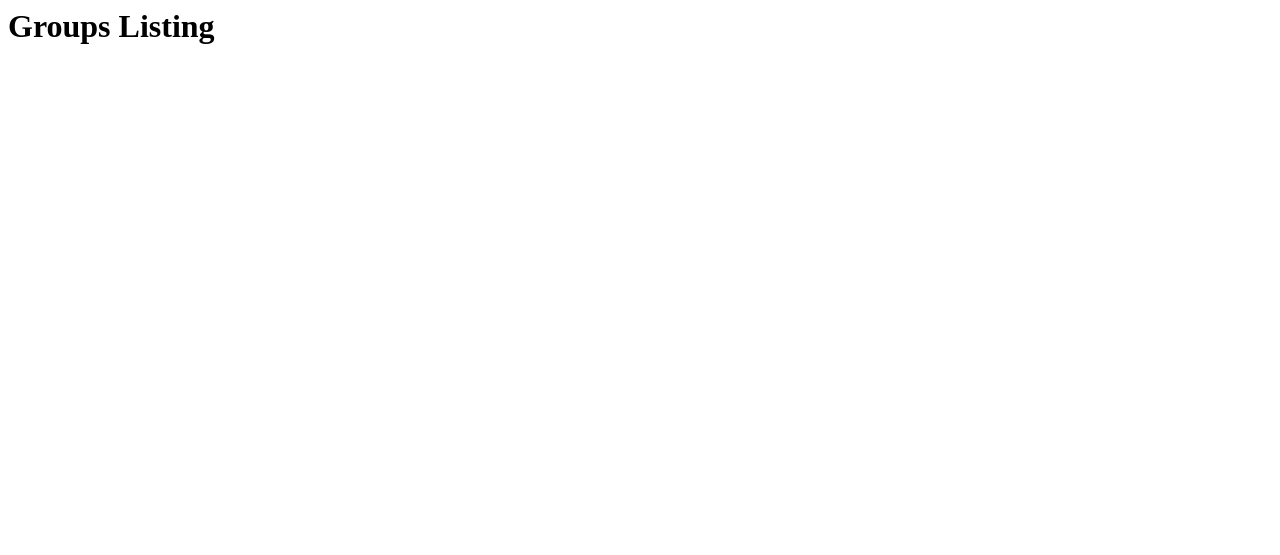
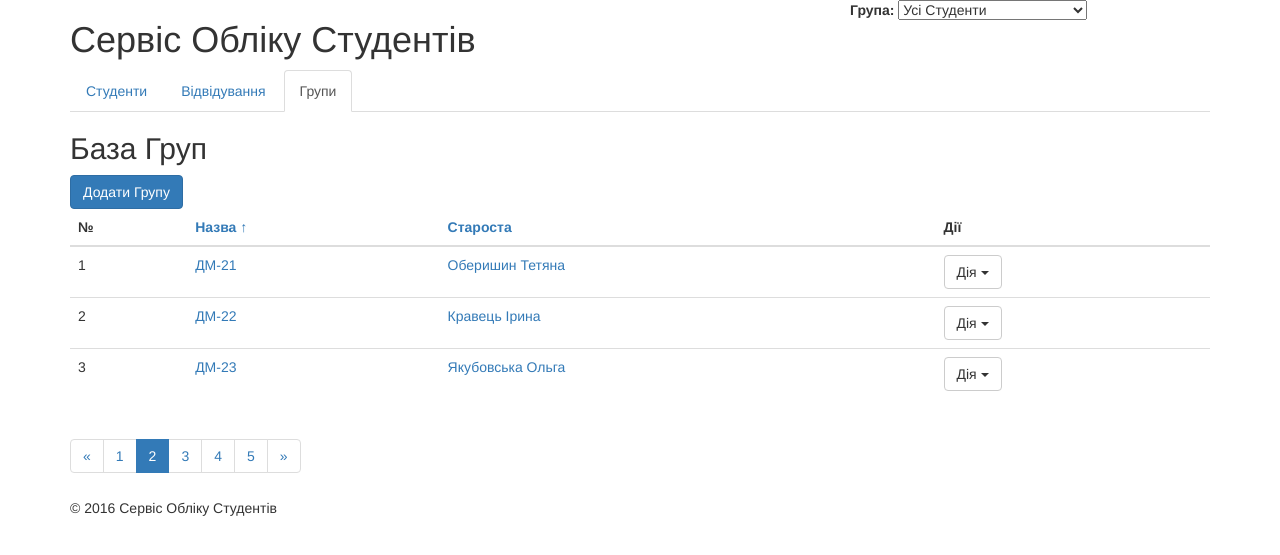
Before and after one commit to tanya85/studentsdb, a Django app: page /groups/ in a window 1280 px wide. Before the commit the part shown is almost empty. Shown: the top 555 px of the page. Run offline with Django 3.2, Linux system fonts and the light colour scheme; some libraries are stand-ins or nearby versions.

Commit message:
add some changes

```diff
--- a/students/templates/students/base.html
+++ b/students/templates/students/base.html
@@ -9,7 +9,7 @@
    <link rel="stylesheet"
         href="https://cdn.jsdelivr.net/bootstrap/3.3.0/css/bootstrap.min.css">
        <link rel="stylesheet"
-       href="{% static "css/main.css" %}">
+             href="{{ PORTAL_URL }}{% static "css/main.css" % }">
 {% block extra_css %}{% endblock extra_css %}
  </head>
  <body>
@@ -36,9 +36,9 @@
     <div class="row" id="sub-header">
       <div class="col-xs-12">
         <ul class="nav nav-tabs" role="tablist">
-           <li role="presentation" {% if request.path == '/' %}class ="active"{% endif %}><a href="{% url "home" %}">Студенти</a></li>
+          <li role="presentation" {% if request.path == '/' %}class="active"{% endif %}><a href="{% url "home" % } ">Студенти</a></li>
           <li role="presentation" {% if '/journal' in request.path %}class="active"{% endif %}><a href="/journal">Відвідування</a></li>
-           <li role="presentation" {% if '/groups' in request.path %}class="active"{% endif %}><a href="{% url "groups" %}">Групи</a></li>
+          <li role="presentation" {% if '/groups' in request.path %}class="active"{% endif %}><a href="{% url "groups" % } ">Групи</a></li>
         </ul>
       </div>
     </div>
@@ -52,15 +52,17 @@
 {% comment "Not used alert so far" %}
 <div class="alert alert-warning" role="alert">Status Update!</div>
 {% endcomment %}
+
 <h2>{% block title %}{% endblock title %}</h2>
     {% block content %}{% endblock content %}
 </div>
 </div>
 <!-- End Content Columns -->
+
 <!-- Start Footer -->
 <div class="row" id="footer">
   <div class="col-xs-12">
-&copy; 2015 Сервіс Обліку Студентів
+    &copy; 2016 Сервіс Обліку Студентів
   </div>
 </div>
 <!-- End Footer -->
--- a/students/templates/students/groups_list.html
+++ b/students/templates/students/groups_list.html
@@ -1,17 +1,22 @@
 {% extends "students/base.html" %}
 
-{% block meta_title %}Список Груп{% endblock meta_title %}
+{% load static from staticfiles %}
 
-{% block title %}Список Груп{% endblock title %}
+{% block meta_title %}Групи{% endblock meta_title %}
+
+{% block title %}База Груп{% endblock title %}
 
 {% block content %}
-<!-- Start Students Listing -->
-<table class="table">
+       <!-- Add Group Button -->
+<a class="btn btn-primary" href="{% url "groups_add" %}">Додати Групу</a>
+        <!-- Start Groups Listing -->
+        {% if groups %}
+        <table class="table" table-hover table-striped">
           <thead>
             <tr>
-         <th><a href="#">#</a></th>
+                <th>№</th>
 		<th><a href="#">Назва &uarr;</a></th>
-         <th><a href="#">Староста</a></th>
+		<th><a href="#">Староста</th>
                 <th>Дії</th>
             </tr>
           </thead>
@@ -19,17 +24,23 @@
             {% for group in groups %}
             <tr>
               <td>{{ forloop.counter }}</td>
-      <td><a href="{% url "groups_edit" group.id %}">{{ group.name }}</td>
-      <td><a href="{% url "students_edit" group.leader.id %}">{{ group.leader.name }}</td>
+              <td><a title="Редагувати" href="{% url "groups_edit" group.id %}">{{ group.name }}</a></td>
+	      <td><a title="Редагувати" href="{% url "students_edit" group.leader.id %}">{{ group.leader.name }}</a></td>
 	  <td>
-        <div class="btn-group">
-          <button type="button" class="btn btn-default dropdown-toggle"
-                  data-toggle="dropdown">Дія
+	<div class="dropdown">
+	  <button class="btn btn-default dropdown-toggle" type="button" data-toggle="dropdown">Дія
 	    <span class="caret"></span>
 	  </button>
 	<ul class="dropdown-menu" role="menu">
-            <li><a href="{% url "groups_edit" group.id %}">Редагувати</a></li>
-            <li><a href="{% url "groups_delete" group.id %}">Видалити</a></li>
+	   <li role="presentation">
+	       <a role="menuitem" tabindex="-1" href="/journal/1">Відвідування</a>
+	   </li>
+	   <li role="presentation">
+	       <a role="menuitem" tabindex="-1" href="{% url "groups_edit" group.id %}">Редагувати</a>
+	   </li>
+	   <li role="presentation">
+	       <a role="menuitem" tabindex="-1" href="{% url "groups_delete" group.id %}">Видалити</a>
+	   </li>
 	</ul>
 	    </div>
 		</td>
@@ -37,10 +48,11 @@
 {% endfor %}
           </tbody>
         </table>
-        <!-- End Students Listing -->
+        <!-- End Groups Listing -->
         {% else %}
         <p>Поки немає груп у базі.</p>
         {% endif %}
+
 <nav>
   <ul class="pagination">
             <li><a href="#">&laquo;</a></li>
@@ -52,4 +64,6 @@
             <li><a href="#">&raquo;</a></li>
   </ul>
 </nav>
+
+
 {% endblock content %}
--- /dev/null
+++ b/students/views/groups.py
@@ -0,0 +1,30 @@
+# -*- coding: utf-8 -*-
+
+from django.shortcuts import render
+from django.http import HttpResponse
+
+# Views for Groups
+
+def groups_list(request):
+    groups = (
+        {'id': 1,
+         'name': u'ДМ-21',
+         'leader': {'id': 1, 'name': u'Оберишин Тетяна'}},
+        {'id': 2,
+         'name': u'ДМ-22',
+         'leader': {'id': 2, 'name': u'Кравець Ірина'}},
+        {'id': 3,
+         'name': u'ДМ-23',
+         'leader': {'id': 3, 'name': u'Якубовська Ольга'}},
+    )
+    return render(request, 'students/groups_list.html',
+        {'groups': groups})
+
+def groups_add(request):
+    return HttpResponse('<h1>Group Add Form</h1>')
+
+def groups_edit(request, gid):
+    return HttpResponse('<h1>Edit Group %s</h1>' % gid)
+
+def groups_delete(request, gid):
+    return HttpResponse('<h1>Delete Group %s</h1>' % gid)
--- a/students/views.py
+++ b/students/views/students.py
@@ -34,17 +34,3 @@ def students_edit(request, sid):
 
 def students_delete(request, sid):
     return HttpResponse('<h1>Delete Student %s</h1>' % sid)
-
-# Views for Groups
-
-def groups_list(request):
-    return HttpResponse('<h1>Groups Listing</h1>')
-
-def groups_add(request):
-    return HttpResponse('<h1>Group Add Form</h1>')
-
-def groups_edit(request, gid):
-    return HttpResponse('<h1>Edit Group %s</h1>' % gid)
-
-def groups_delete(request, gid):
-    return HttpResponse('<h1>Delete Group %s</h1>' % gid)
--- a/studentsdb/settings.py
+++ b/studentsdb/settings.py
@@ -10,11 +10,13 @@ For the full list of settings and their values, see
 https://docs.djangoproject.com/en/1.8/ref/settings/
 """
 
+
 # Build paths inside the project like this: os.path.join(BASE_DIR, ...)
 import os
 
 BASE_DIR = os.path.dirname(os.path.dirname(os.path.abspath(__file__)))
 
+PORTAL_URL = 'http://localhost:8000'
 
 # Quick-start development settings - unsuitable for production
 # See https://docs.djangoproject.com/en/1.8/howto/deployment/checklist/
@@ -106,4 +108,5 @@ from django.conf import global_settings
 
 TEMPLATE_CONTEXT_PROCESSORS = global_settings.TEMPLATE_CONTEXT_PROCESSORS + (
     "django.core.context_processors.request",
+    "studentsdb.context_processors.students_proc",
 )
--- a/studentsdb/urls.py
+++ b/studentsdb/urls.py
@@ -1,42 +1,27 @@
-"""studentsdb URL Configuration
-
-The `urlpatterns` list routes URLs to views. For more information please see:
-    https://docs.djangoproject.com/en/1.8/topics/http/urls/
-Examples:
-Function views
-    1. Add an import:  from my_app import views
-    2. Add a URL to urlpatterns:  url(r'^$', views.home, name='home')
-Class-based views
-    1. Add an import:  from other_app.views import Home
-    2. Add a URL to urlpatterns:  url(r'^$', Home.as_view(), name='home')
-Including another URLconf
-    1. Add an import:  from blog import urls as blog_urls
-    2. Add a URL to urlpatterns:  url(r'^blog/', include(blog_urls))
-"""
 from django.conf.urls import patterns, include, url
 from django.contrib import admin
 
 urlpatterns = patterns('',
     # Students urls
-    url(r'^$', 'students.views.students_list', name='home'),
-    # url(r'^blog/', include('blog.urls')),
-    url(r'^students/add/$', 'students.views.students_add',
-        name='students_add'),
+    url(r'^$', 'students.views.students.students_list', name='home'),
+    url(r'^students/add/$', 'students.views.students.students_add',
+         name='students_add'),
     url(r'^students/(?P<sid>\d+)/edit/$',
-        'students.views.students_edit',
-        name='students_edit'),
+         'students.views.students.students_edit',
+         name='students_edit'),
     url(r'^students/(?P<sid>\d+)/delete/$',
-        'students.views.students_delete',
-        name='students_delete'),
+         'students.views.students.students_delete',
+         name='students_delete'),
 
     # Groups urls
-    url(r'^groups/$', 'students.views.groups_list', name='groups'),
-    url(r'^groups/add/$', 'students.views.groups_add',
+    url(r'^groups/$', 'students.views.groups.groups_list', name='groups'),
+    url(r'^groups/add/$', 'students.views.groups.groups_add',
          name='groups_add'),
-    url(r'^groups/(?P<gid>\d+)/edit/$', 'students.views.groups_edit',
+    url(r'^groups/(?P<gid>\d+)/edit/$', 'students.views.groups.groups_edit',
          name='groups_edit'),
-    url(r'^groups/(?P<gid>\d+)/delete/$', 'students.views.groups_delete',
+    url(r'^groups/(?P<gid>\d+)/delete/$', 'students.views.groups.groups_delete',
          name='groups_delete'),
 
     url(r'^admin/', include(admin.site.urls)),
+
 )
```
Also changed, not shown: students/groups_list.py (deleted, +0 -9 lines), students/students_list.py (deleted, +0 -9 lines), students/templates/students/students_list.html (+5 -5 lines), students/views/__init__.py (added). Lines whose indentation alone changed are shown as unchanged.
